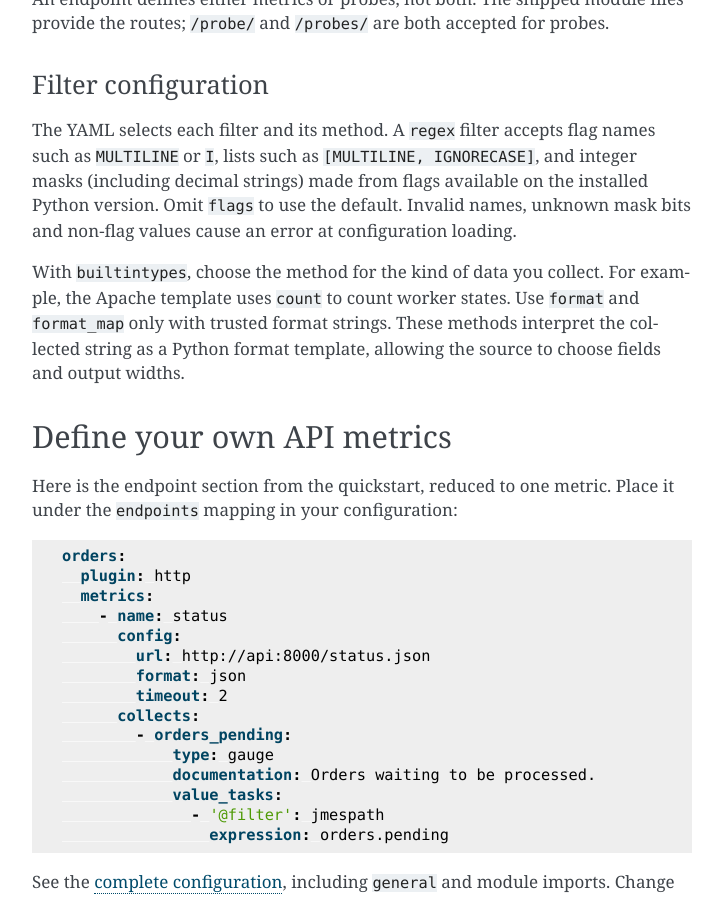
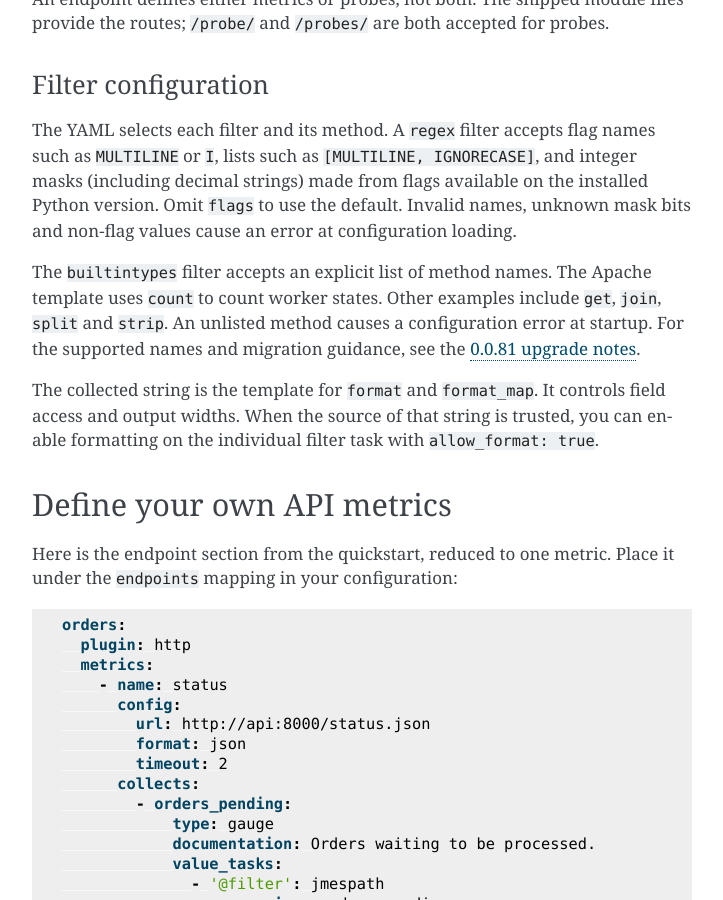
Before and after one commit to decryptus/covenant, a Sphinx documentation site: the page built from docs/index.md, in a window 1280 px wide and 900 px high, scrolled down 3005 px. Shown: the whole window, without its empty margins (388-1111 px from the left). Built offline with Sphinx 7.4.7, drawn with Linux system fonts in a browser that asks for light colours; some of the changed text lies outside the part shown.

Commit message:
Restrict builtintypes methods and release Covenant 0.0.81

````diff
--- a/README.md
+++ b/README.md
@@ -62,7 +62,7 @@ orders_workers_active 3.0
 Edit `examples/quickstart/data/status.json`, then call the endpoint again to see the
 new values. Collection happens when the endpoint is scraped.
 
-The example pins `decryptus/covenant:0.0.80` and exposes port 9118 only on the local
+The example pins `decryptus/covenant:0.0.81` and exposes port 9118 only on the local
 host. If the first request arrives before the API is ready, retry it.
 
 ```sh
@@ -130,11 +130,16 @@ and integer masks (including decimal strings) made from flags available on
 the installed Python version. Omit `flags` to use the default. Invalid names,
 unknown mask bits and non-flag values cause an error at configuration loading.
 
-With `builtintypes`, choose the method for the kind of data you collect.
-For example, the Apache template uses `count` to count worker states.
-Use `format` and `format_map` only with trusted format strings. These methods
-interpret the collected string as a Python format template, allowing the
-source to choose fields and output widths.
+The `builtintypes` filter accepts an explicit list of method names. The Apache
+template uses `count` to count worker states. Other examples include `get`,
+`join`, `split` and `strip`. An unlisted method causes a configuration error
+at startup. For the supported names and migration guidance, see the
+[0.0.81 upgrade notes](docs/release-0.0.81.md).
+
+The collected string is the template for `format` and `format_map`. It
+controls field access and output widths. When the source of that string is
+trusted, you can enable formatting on the individual filter task with
+`allow_format: true`.
 
 ## Define your own API metrics
 
@@ -448,7 +453,7 @@ Docker is the simplest way to use the tested runtime. To run your own configurat
 docker run --rm --name covenant \
   -p 127.0.0.1:9118:9118 \
   -v "$PWD/covenant.yml:/etc/covenant/covenant.yml:ro" \
-  decryptus/covenant:0.0.80
+  decryptus/covenant:0.0.81
 ```
 
 For this bridge-network command, set `general.listen_addr: 0.0.0.0` in the
--- a/docker-compose.yml
+++ b/docker-compose.yml
@@ -1,7 +1,7 @@
 version: '3.2'
 services:
   covenant:
-    image: decryptus/covenant:0.0.80
+    image: decryptus/covenant:0.0.81
     container_name: covenant
     environment:
       COVENANT_EXTRA_OPTS: --listen-addr 0.0.0.0
--- a/docs/index.md
+++ b/docs/index.md
@@ -12,6 +12,7 @@ Installation, configuration, public APIs and troubleshooting.
    certlord
    observations
    configuration-validation
+   release-0.0.81
    release-0.0.80
    release-0.0.79
    release-0.0.78
--- a/setup.yml
+++ b/setup.yml
@@ -4,8 +4,8 @@ description: covenant
 author: Adrien Delle Cave
 author_email: pypi@doowan.net
 copyright: '2018-2026 fjord-technologies'
-release: '0.0.80'
-version: '0.0.80'
+release: '0.0.81'
+version: '0.0.81'
 license: License GPL-3
 url: https://github.com/decryptus/covenant
 python_requires:
````
Also changed, not shown: docs/release-0.0.81.md (added, +43 -0 lines), 7 other files.
